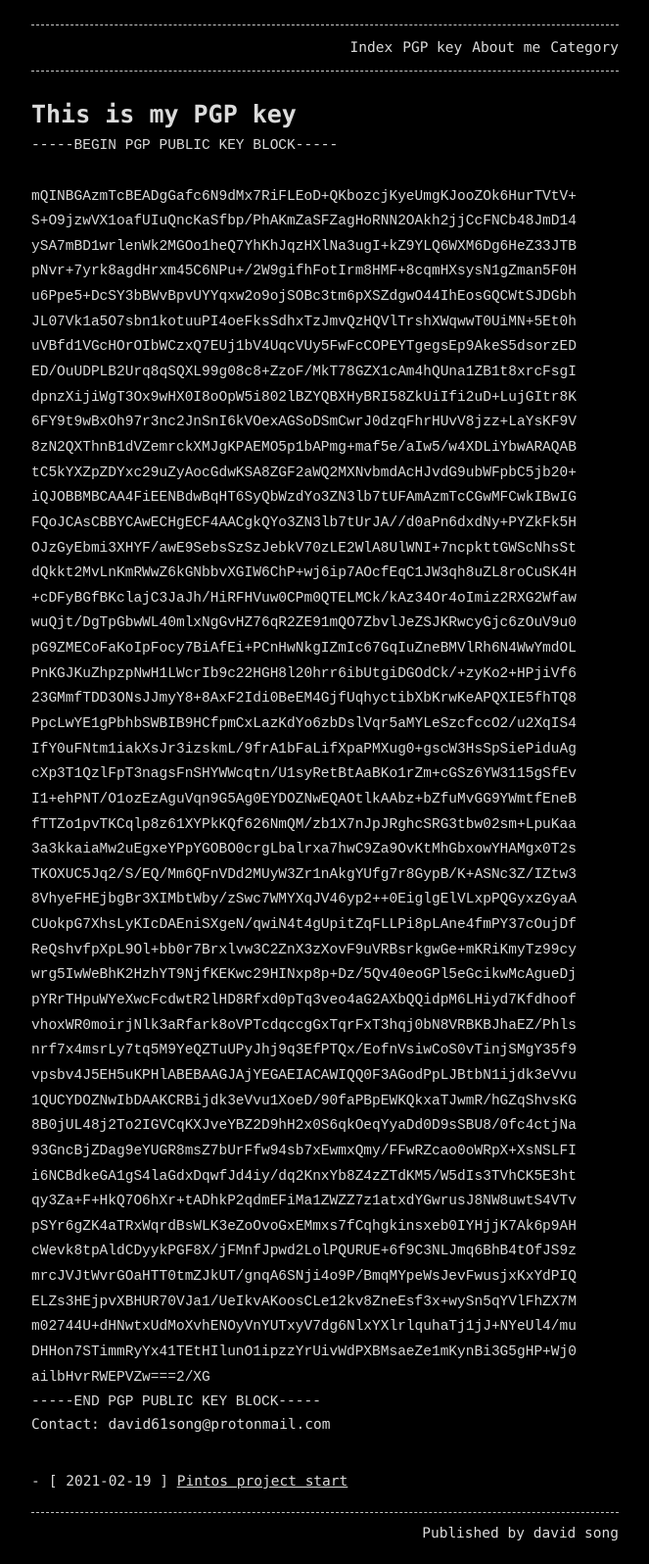
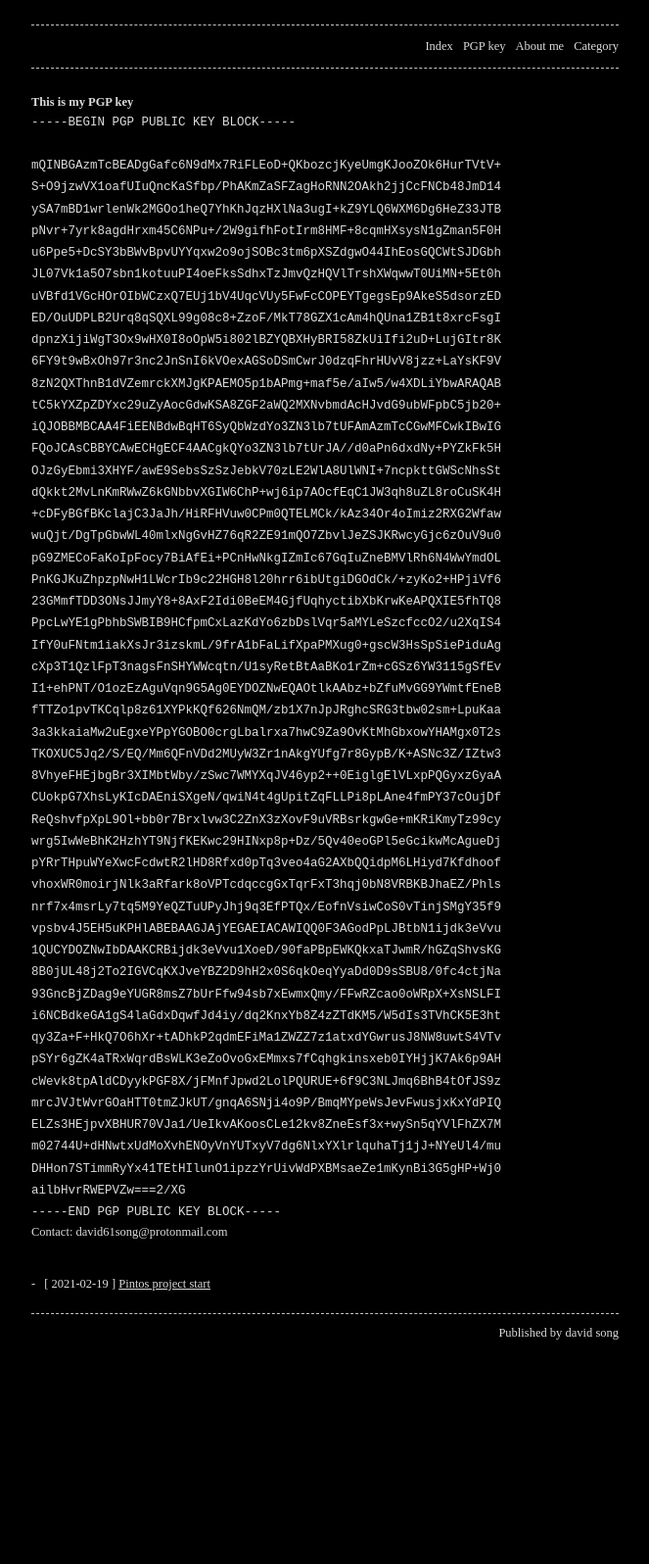
Before and after one commit to david61song/david61song.github.io, a Jekyll site: the page built from PGP.md, in a window 1280 px wide. Shown: the whole page at 98% size, without its empty margins (308-971 px from the left). Built offline with Jekyll 4.4.1, drawn with Linux system fonts in a browser that asks for light colours; after the commit the page ends 1389 px from its top, so only the background shows below that.

Commit message:
Font changed

```diff
--- a/_sass/base.scss
+++ b/_sass/base.scss
@@ -1,10 +1,11 @@
 @charset "utf-8";
+@import url('https://fonts.googleapis.com/css?family=Source+Code+Pro:400,700');
 
 /**
  * Style variables
  */
-$base-font-family:     consolas;
-$base-font-size:       14.5px !default;
+$base-font-family:     'Source Code Pro';
+$base-font-size:       12.5px !default;
 $mobile-font-size:     12px !default;
 $base-line-height:     1.5 !default;
 $container-width:      90% !default;
@@ -14,7 +15,7 @@ $container-max-width:  600px !default;
  * Global
  */
 body { background-color: var(--background-color);  margin: 0 auto;  padding: 0;  font-family: $base-font-family;  font-size: $base-font-size;  color: var(--text-color);  text-align: left;  line-height: $base-line-height !important; }
-h1, h2, h3, h4, h5, h6 { font-size: 25px;  margin: 0px;  margin-top: 22px;  font-weight: bold;  color: var(--text-color); }
+h1, h2, h3, h4, h5, h6 { font-size: $base-font-size;  margin: 0px;  margin-top: 22px;  font-weight: bold;  color: var(--text-color); }
 p, ul, ol { margin: 0px;  color: var(--text-color); }
 a { text-decoration: underline;  color: var(--link-color); }
 a:hover { color: var(--background-color); background-color: var(--base-color); }
@@ -71,7 +72,7 @@ textarea { vertical-align: top; }
  */
 .lineno { color: var(--code-color-1); margin-right: 15px; }
 figure.highlight { margin: 5px 0; }
-pre { background-color: var(--background-color);  border: none;  padding: 0;  margin: 0;  overflow:auto;  font-size: $base-font-size;  color: var(--text-color);  line-height: 1.7 !important;  font-family: consolas; }
+pre { background-color: var(--background-color);  border: none;  padding: 0;  margin: 0;  overflow:auto;  font-size: $base-font-size;  color: var(--text-color);  line-height: 1.7 !important;  font-family: $base-font-family !important; }
 .highlight .hll { background-color: var(--code-color-2); }
 .highlight .c { color: var(--code-color-1); font-style: italic } /* Comment */
 .highlight .err { color: var(--code-color-3); background-color: var(--code-color-4); } /* Error */
```
